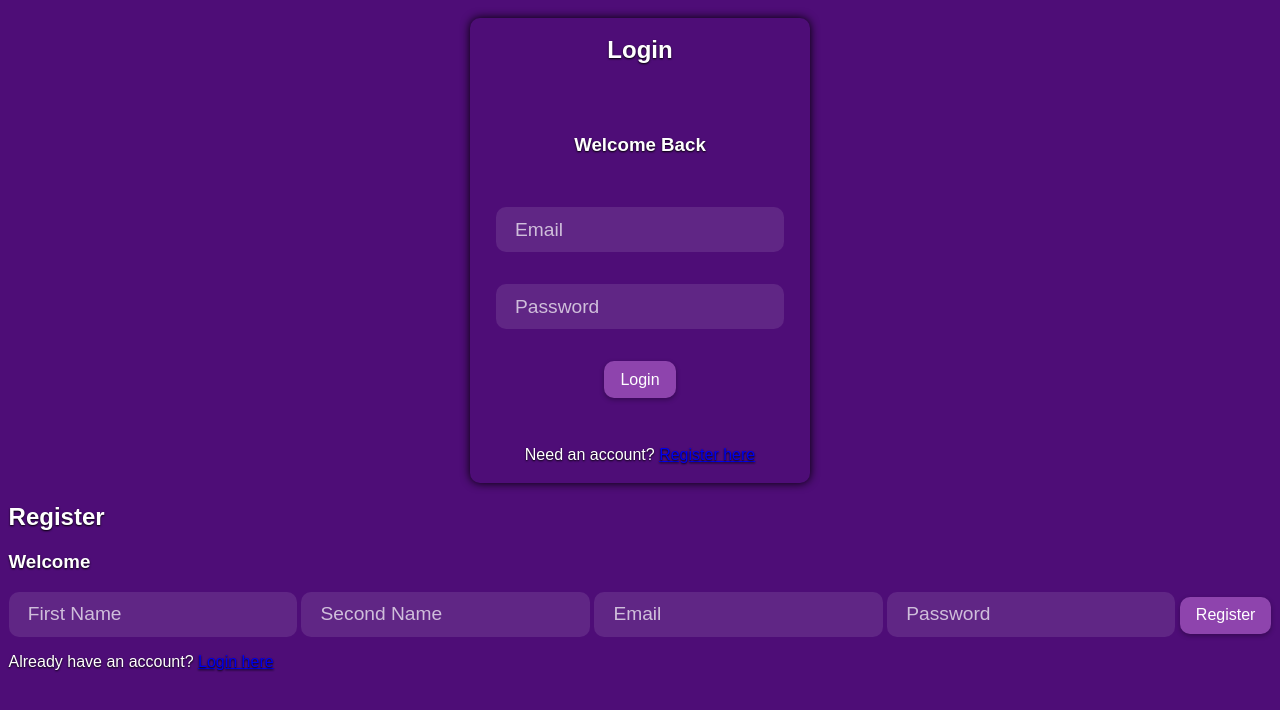
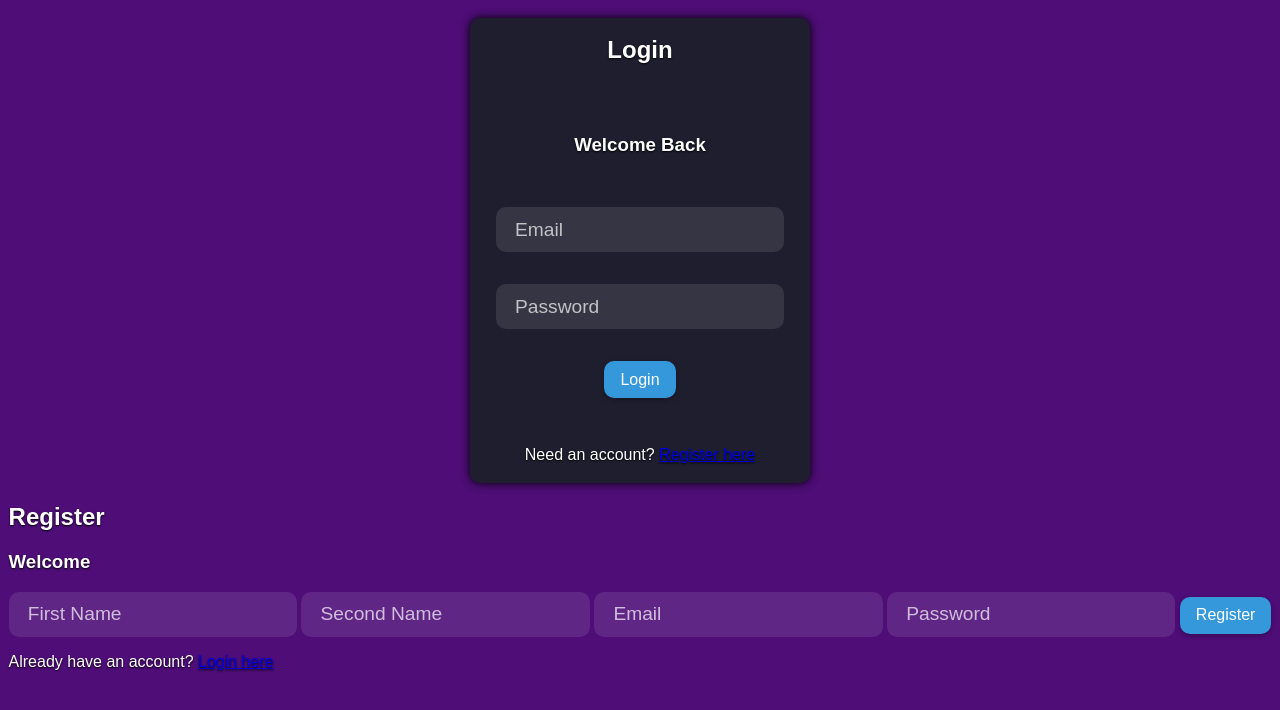
Before and after one commit to AhmadMuhtady/Quiz-Web-App, a plain HTML site: page index.html in a window 1280 px wide. Shown: the part 96-806 px from the top of the page. Drawn offline with Linux system fonts and the light colour scheme.

Commit message:
refactored: update button background color and add background color to login container in style.css

```diff
--- a/style.css
+++ b/style.css
@@ -29,6 +29,7 @@ body {
 	width: 100%;
 	max-width: 300px;
 	height: 400px;
+	background-color: #1e1e2f;
 }
 
 input {
@@ -49,7 +50,7 @@ button {
 	padding: 0.6em 1em;
 	border: none;
 	border-radius: 10px;
-	background-color: #8e44ad;
+	background-color: #3498db;
 	color: #fff;
 	font-size: 1em;
 	cursor: pointer;
@@ -57,7 +58,7 @@ button {
 	transition: background-color 0.3s ease;
 }
 button:hover {
-	background-color: #732d91;
+	background-color: #2c80b4;
 }
 input::placeholder {
 	color: rgba(255, 255, 255, 0.7);
```
